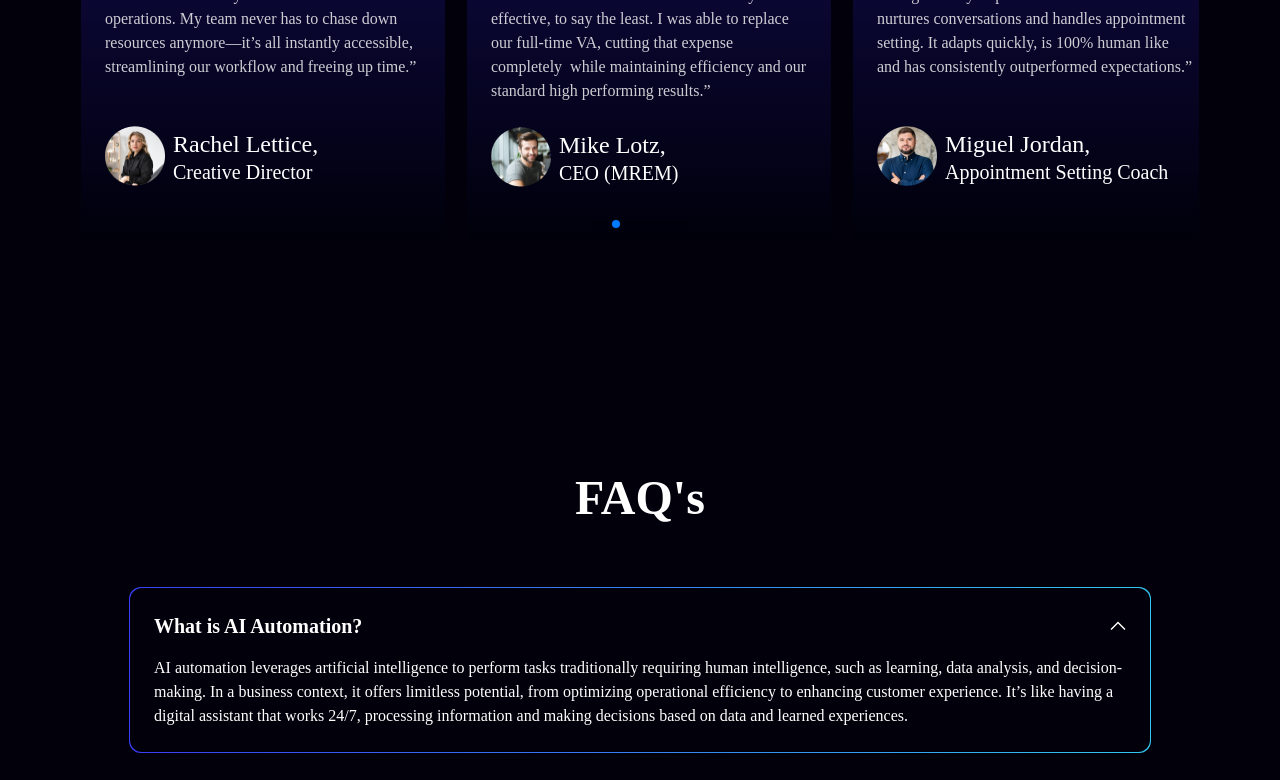
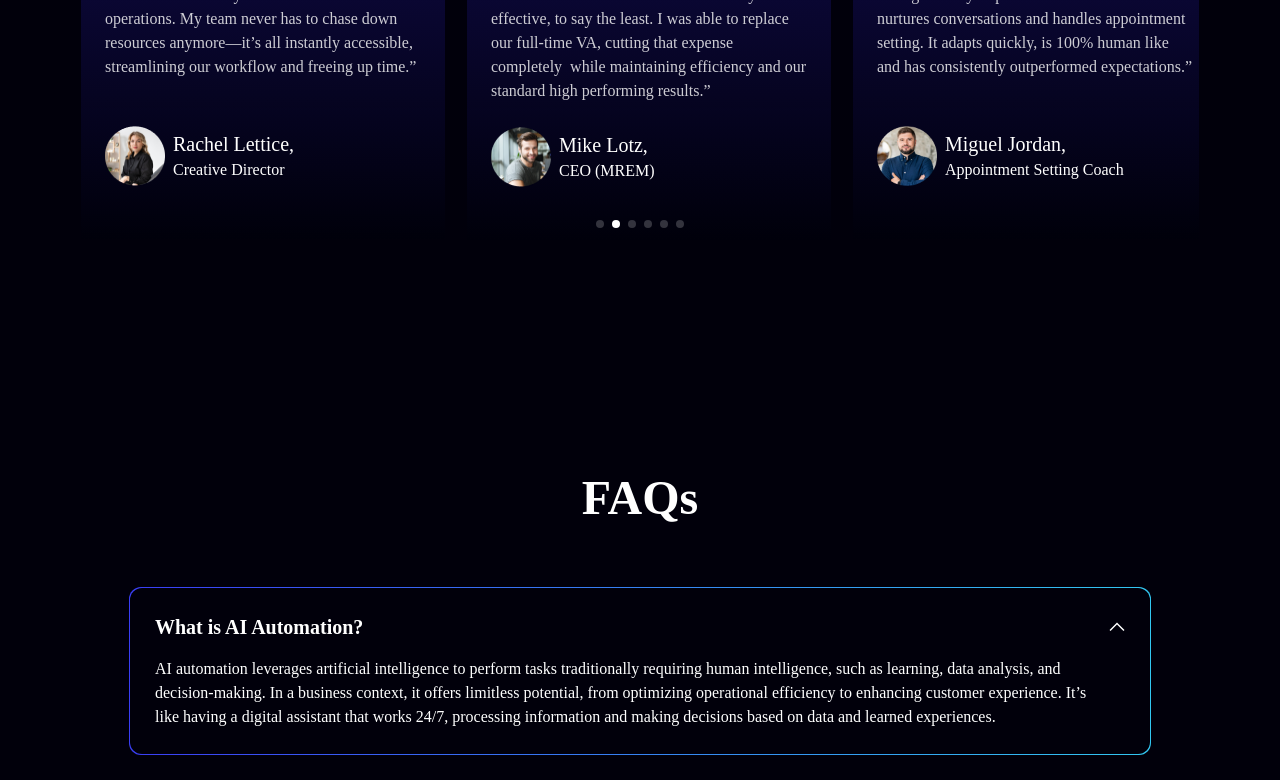
Before and after one commit to mohitgoyat525/echo-ai, a React (Create React App) app: page / in a window 1280 px wide. Shown: the part 1360-2140 px from the top of the page. Built offline with nearby package versions, Linux system fonts and the light colour scheme.

Commit message:
add-changes

```diff
--- a/src/components/CustomFaq.jsx
+++ b/src/components/CustomFaq.jsx
@@ -10,9 +10,9 @@ const CustomFaq = () => {
   };
 
   return (
-    <div className="container pt-[210px] max-xl:pt-[170px] max-lg:pt-24 max-md:pt-14 max-sm:pt-10">
+    <div id="faq" className="container pt-[210px] max-xl:pt-[170px] max-lg:pt-24 max-md:pt-14 max-sm:pt-10">
       <div className="pb-[60px] max-lg:pb-10">
-        <CustomHeading sectionHeading="FAQ's" />
+        <CustomHeading sectionHeading="FAQs" />
       </div>
       <div className="max-w-[1022px] flex flex-col gap-6 mx-auto">
         {FAQ_LIST.map((item, index) => (
@@ -24,10 +24,16 @@ const CustomFaq = () => {
                 : "bg-transparent "
             }`}
           >
-            <div className="bg-off-black rounded-xl p-6 max-md:p-4">
+            <div
+              className={`bg-off-black border border-solid  rounded-xl p-6 max-md:p-4 ${
+                active === index
+                  ? "border-transparent"
+                  : "border-[#FFFFFF1A]"
+              }`}
+            >
               <button
                 onClick={() => toggle(index)}
-                className="w-full flex justify-between items-center font-semibold text-xl text-white leading-custom-3xl max-md:text-base gap-3 text-start"
+                className="w-full flex justify-between max-sm:pb-5 items-center font-semibold text-xl text-white leading-custom-3xl max-md:text-base gap-3 text-start"
               >
                 {item.heading}
                 <span
@@ -41,9 +47,10 @@ const CustomFaq = () => {
               <div
                 className={`md:overflow-hidden overflow-auto transition-all duration-700 ease-in-out ${
                   active === index ? "max-h-[200px]" : "max-h-0"
-                }`}
-              >
-                <p className="text-base text-white pt-4">{item.subHeading}</p>
+                }`}>
+                <p className="text-base text-white pt-4 max-w-[950px]">
+                  {item.description}
+                </p>
               </div>
             </div>
           </div>
--- a/src/components/Hero.jsx
+++ b/src/components/Hero.jsx
@@ -14,7 +14,7 @@ const Hero = () => {
         className=" absolute left-0 bottom-0 max-xl:hidden  max-w-[322px]"
       />
       <div className=" container">
-        <div className="flex items-center pt-[146px] flex-wrap max-xl:pt-28 max-lg:pt-20 max-md:pt-10">
+        <div className="flex items-center pt-10 flex-wrap">
           <div className="w-8/12 max-lg:w-full max-xl:flex max-xl:justify-center max-xl:items-center max-xl:flex-col">
             <h1 className="text-white max-w-[705px] text-center text-[72px] font-bold leading-[86.4px] max-xl:text-6xl max-lg:text-5xl max-md:text-4xl">
               Innovate, Automate, Accelerate
@@ -23,7 +23,7 @@ const Hero = () => {
               Next Gen AI Automation to Scale Your Business.
             </p>
             <div className="flex items-center justify-center">
-              <CustomBtn btnText="Book A Call Now!"  myClass='min-w-[230px] py-[19.5px] mt-6 max-md:min-w-[190px]'/>
+              <CustomBtn btnText="Book A Call Now!"  myClass='min-w-[230px] py-[19.5px] mt-6 max-md:min-w-[170px] max-md:py-[15px]'/>
             </div>
           </div>
           <div className="w-4/12 max-lg:w-full">
--- a/src/components/Projects.jsx
+++ b/src/components/Projects.jsx
@@ -4,7 +4,7 @@ import CustomHeading from '../common/CustomHeading';
 
 const Projects = () => {
     return (
-      <div className="pt-[56px] max-lg:pt-10 max-md:pt-8">
+      <div id="solution" className="pt-[56px] max-lg:pt-10 max-md:pt-8">
         <div className="max-w-[1138px] mx-auto">
           <div className="flex max-lg:flex-wrap justify-center gap-y-10 max-md:gap-[30px]">
             {RESULTS_LIST.map((item, index) => (
@@ -27,7 +27,7 @@ const Projects = () => {
                       index === 2 ? "max-w-[187px]" : "max-w-[146px]"
                     }`}
                   >
-                    {item.subHeading}{" "}
+                    {item.description}{" "}
                   </p>
                 </div>
               </div>
--- a/src/components/Testinomials.jsx
+++ b/src/components/Testinomials.jsx
@@ -7,10 +7,14 @@ import { Pagination, Autoplay } from "swiper/modules";
 import { TESTINOMIALS_LIST } from "../utils/helper";
 import CustomHeading from "../common/CustomHeading";
 
+
 const Testinomials = () => {
   return (
-    <div className="max-w-[1150px] mx-auto p-4 pt-[175px] max-lg:pt-32 max-md:pt-20 max-sm:pt-10">
-     <CustomHeading sectionHeading="Testimonials" customClass='pb-10'/>
+    <div
+      id="testimonials"
+      className="max-w-[1150px] mx-auto p-4 pt-[175px] max-lg:pt-32 max-md:pt-20 max-sm:pt-10"
+    >
+      <CustomHeading sectionHeading="Testimonials" customClass="pb-10" />
       <Swiper
         slidesPerView={3}
         spaceBetween={30}
@@ -41,7 +45,8 @@ const Testinomials = () => {
             spaceBetween: 40,
           },
         }}
-        className="mySwiper">
+        className="mySwiper"
+      >
         {TESTINOMIALS_LIST.map((obj, i) => (
           <SwiperSlide key={i}>
             <div className="w-full min-w-[364px] max-sm:min-w-[320px] slider-bg-color rounded-t-3xl pt-6 px-6 pb-14 max-sm:pb-10">
@@ -57,15 +62,19 @@ const Testinomials = () => {
               </p>
               <div
                 className={`flex items-center gap-2  ${
-                  i === 2 ? "mt-6" : i ===5 ? "mt-6": "mt-[47px]"
+                  i === 2 ? "mt-6" : i === 5 ? "mt-6" : "mt-[47px]"
                 }`}
               >
-                <img src={obj.user} alt="user" className="w-[60px] h-[60px] cursor-pointer" />
+                <img
+                  src={obj.user}
+                  alt="user"
+                  className="w-[60px] h-[60px] cursor-pointer"
+                />
                 <div className="flex flex-col">
-                  <p className="text-white text-start font-medium text-2xl max-sm:text-xl">
+                  <p className="text-white text-start font-medium text-xl max-sm:text-xl">
                     {obj.useName}
                   </p>
-                  <p className="text-white font-medium text-xl leading-6 max-sm:text-base">
+                  <p className="text-white font-medium text-base leading-6 max-sm:text-base">
                     {obj.userDesignation}
                   </p>
                 </div>
--- a/src/index.css
+++ b/src/index.css
@@ -3,6 +3,10 @@
 @tailwind utilities;
 
 @import url('https://fonts.googleapis.com/css2?family=Outfit:wght@100..900&display=swap');
+
+*{
+    scroll-behavior: smooth !important;
+}
 
 body{
      font-family: "Outfit", serif;
@@ -26,3 +30,7 @@ body{
     border-image-source: linear-gradient(180deg, rgba(255, 255, 255, 0.5) 0%, rgba(255, 255, 255, 0) 100%);
     border-image-slice: 1;
 }
+
+.swiper-pagination-bullet {
+    background-color: #fff !important;
+}
--- a/src/utils/helper.js
+++ b/src/utils/helper.js
@@ -1,25 +1,25 @@
 export const NAVBAR_LIST = [
-  { name: "About us", path: "/about" },
-  { name: "Solutions", path: "/solution" },
-  { name: "Benefits", path: "/benefits" },
-  { name: "Testimonials", path: "/testimonials" },
-  { name: "FAQs", path: "/faq" },
+  { name: "About us", link: "#about" },
+  { name: "Solutions", link: "#solution" },
+  { name: "Benefits", link: "#benefits" },
+  { name: "Testimonials", link: "#testimonials" },
+  { name: "FAQs", link: "#faq" },
 ];
 
 export const RESULTS_LIST = [
   {
     heading: "99%",
-    subHeading: "Of all businesses see results with AI",
+    description: "Of all businesses see results with AI",
   },
 
   {
     heading: "$15T",
-    subHeading: "Projected global AI market cap by 2030",
+    description: "Projected global AI market cap by 2030",
   },
 
   {
     heading: "3.5X",
-    subHeading: "More likely to outperform competitors with AI",
+    description: "More likely to outperform competitors with AI",
   },
 ];
 
@@ -77,47 +77,47 @@ export const TESTINOMIALS_LIST = [
 export const FAQ_LIST = [
   {
     heading: "What is AI Automation?",
-    subHeading:
+    description:
       "AI automation leverages artificial intelligence to perform tasks traditionally requiring human intelligence, such as learning, data analysis, and decision-making. In a business context, it offers limitless potential, from optimizing operational efficiency to enhancing customer experience. It’s like having a digital assistant that works 24/7, processing information and making decisions based on data and learned experiences.",
   },
 
   {
     heading: "How can AI Automation help me scale my business?",
-    subHeading:
+    description:
       "AI automation leverages artificial intelligence to perform tasks traditionally requiring human intelligence, such as learning, data analysis, and decision-making. In a business context, it offers limitless potential, from optimizing operational efficiency to enhancing customer experience. It’s like having a digital assistant that works 24/7, processing information and making decisions based on data and learned experiences.",
   },
 
   {
     heading:
       "How does ECHO AI ensure their AI solutions are tailored to my business?",
-    subHeading:
+    description:
       "AI automation leverages artificial intelligence to perform tasks traditionally requiring human intelligence, such as learning, data analysis, and decision-making. In a business context, it offers limitless potential, from optimizing operational efficiency to enhancing customer experience. It’s like having a digital assistant that works 24/7, processing information and making decisions based on data and learned experiences.",
   },
 
   {
     heading:
       "How does ECHO AI ensure their AI solutions are tailored to my business?",
-    subHeading:
+    description:
       "AI automation leverages artificial intelligence to perform tasks traditionally requiring human intelligence, such as learning, data analysis, and decision-making. In a business context, it offers limitless potential, from optimizing operational efficiency to enhancing customer experience. It’s like having a digital assistant that works 24/7, processing information and making decisions based on data and learned experiences.",
   },
 
   {
     heading: "How much do your AI Automation solutions cost?",
-    subHeading:
+    description:
       "AI automation leverages artificial intelligence to perform tasks traditionally requiring human intelligence, such as learning, data analysis, and decision-making. In a business context, it offers limitless potential, from optimizing operational efficiency to enhancing customer experience. It’s like having a digital assistant that works 24/7, processing information and making decisions based on data and learned experiences.",
   },
 
   {
     heading: "Sounds good, so how do I get started? ",
-    subHeading:
+    description:
       "AI automation leverages artificial intelligence to perform tasks traditionally requiring human intelligence, such as learning, data analysis, and decision-making. In a business context, it offers limitless potential, from optimizing operational efficiency to enhancing customer experience. It’s like having a digital assistant that works 24/7, processing information and making decisions based on data and learned experiences.",
   },
 ];
 
 export const FOOTER_LIST = [
-  "About us",
-  "Solutions",
-  "Benefits",
-  "Testimonials",
-  "FAQs",
+  { name: "About us", link: "#about" },
+  { name: "Solutions", link: "#solution" },
+  { name: "Benefits", link: "#benefits" },
+  { name: "Testimonials", link: "#testimonials" },
+  { name: "FAQs", link: "#faq" },
 ];
```
Also changed, not shown: src/common/Footer.jsx (+4 -4 lines), src/common/Header.jsx (+5 -4 lines).
